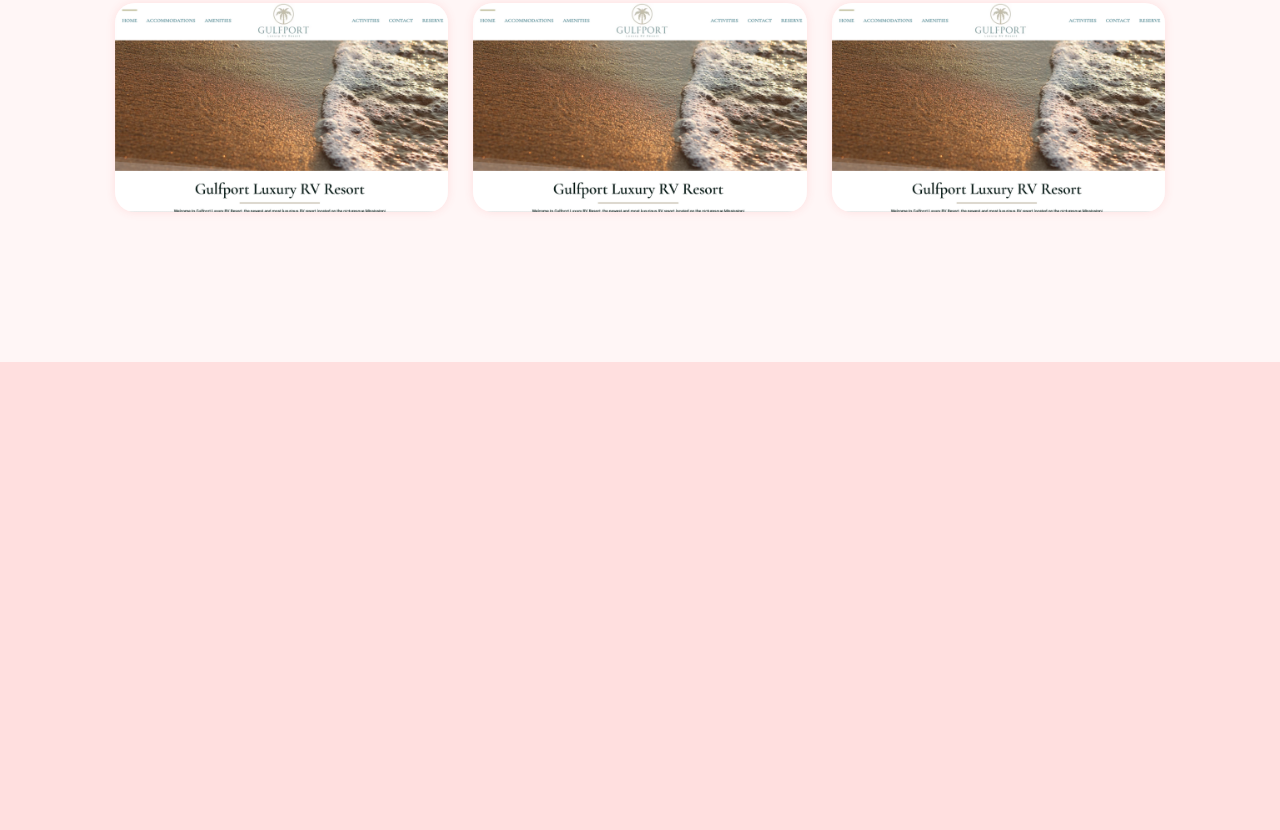
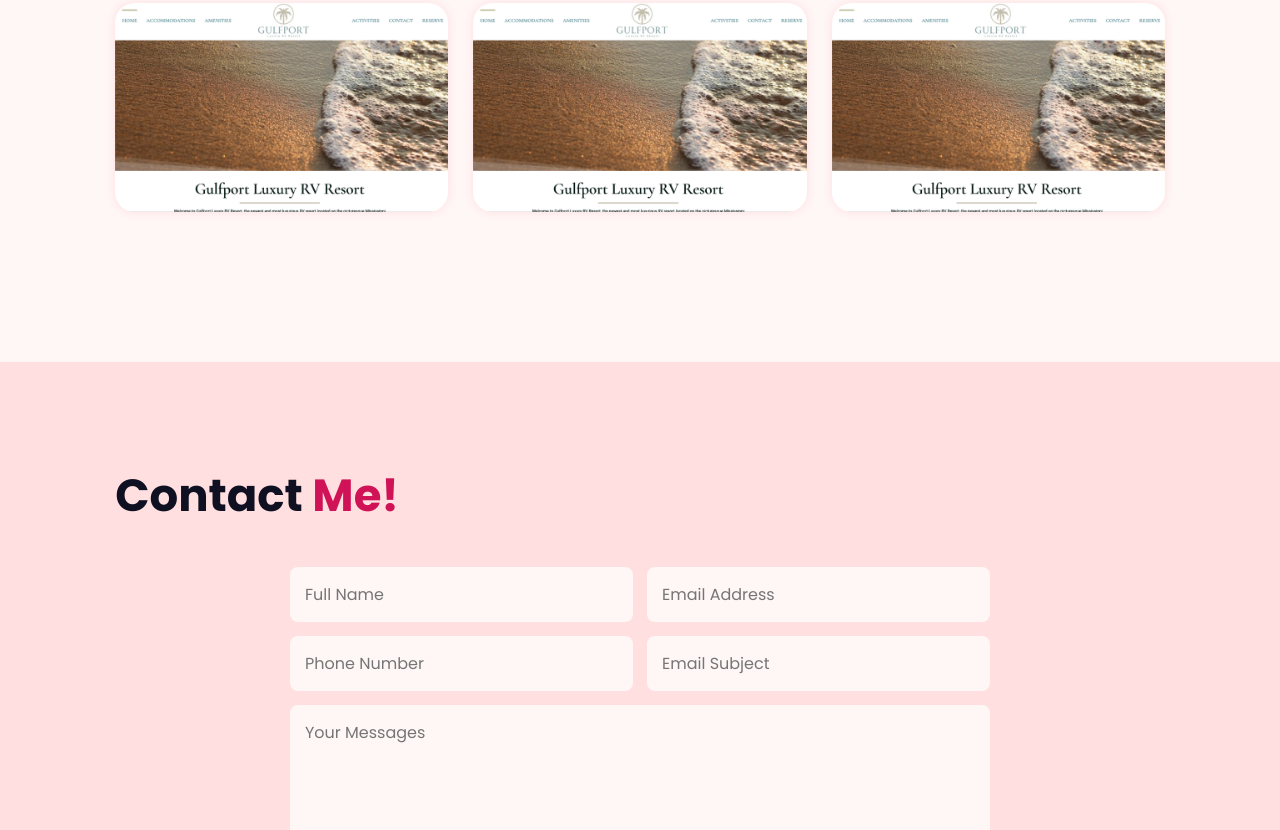
Before and after one commit to smartinnni/Portfolio, a plain HTML site: page index.html in a window 1280 px wide. Shown: the part 2907-3737 px from the top of the page. Before the commit the page ends 3269 px from the top, so only its background shows below. Drawn offline with nearby package versions, Linux system fonts and the light colour scheme; files whose address does not match are found by name; a web font is replaced by a local one.

Commit message:
Created the contact section and styled

```diff
--- a/index.html
+++ b/index.html
@@ -56,7 +56,7 @@
         </div>
         <div class="about-content">
             <h2 class="heading">About <span>Me</span></h2>
-            <h3>Frontend Developer</h3>
+            <h3>Frontend Developer!</h3>
             <p>Lorem ipsum dolor sit amet, consectetur adipisicing elit. Quisquam, excepturi! Nulla odio numquam, quo tenetur quia nemo quis dolorem placeat aperiam magni dolorum temporibus sunt natus eius veritatis optio minima!</p>
             <a href="#" class="btn">
                 Read More
@@ -167,6 +167,24 @@
         </div>
     </section>
 
+    <!-- contact section design -->
+    <section class="contact" id="contact">
+        <h2 class="heading">Contact <span>Me!</span></h2>
+
+        <form action="#">
+            <div class="input-box">
+                <input type="text" placeholder="Full Name">
+                <input type="email" placeholder="Email Address">
+            </div>
+            <div class="input-box">
+                <input type="number" placeholder="Phone Number">
+                <input type="text" placeholder="Email Subject">
+            </div>
+            <textarea name="" id="" cols="30" rows="10" placeholder="Your Messages"></textarea>
+            <input type="submit" value="Send Message" class="btn">
+        </form>
+    </section>
+
     <script src="js/script.js"></script>
 </body>
 </html>
--- a/src/style.css
+++ b/src/style.css
@@ -295,3 +295,44 @@ span {
     font-size: 2rem;
     color: var(--main-color);
 }
+
+.contact h2 {
+    margin-bottom: 3rem;
+}
+
+.contact form {
+    max-width: 70rem;
+    margin: 1rem auto;
+    text-align: center;
+    margin-bottom: 3rem;
+}
+
+.contact form .input-box {
+    display: flex;
+    justify-content: space-between;
+    flex-wrap: wrap;
+}
+
+.contact form .input-box input,
+.contact form textarea {
+    width: 100%;
+    padding: 1.5rem;
+    font-size: 1.6rem;
+    color: var(--text-color);
+    background-color: var(--second-bg-color);
+    border-radius: .8rem;
+    margin: .7rem 0;
+}
+
+.contact form .input-box input {
+    width: 49%;
+}
+
+.contact form textarea {
+    resize: none;
+}
+
+.contact form .btn {
+    margin-top: 2rem;
+    cursor: pointer;
+}
```
